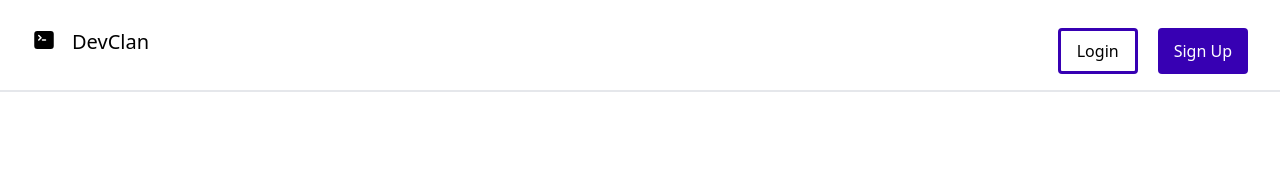
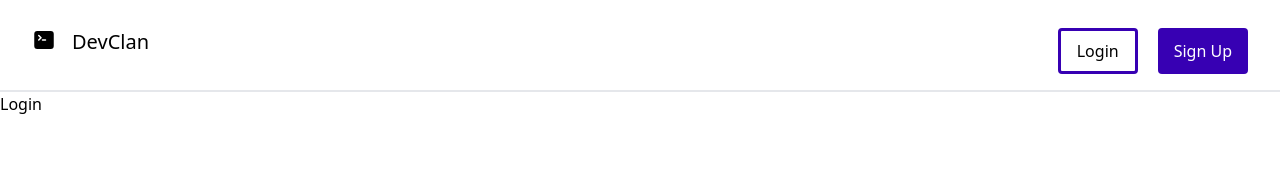
Before and after one commit to RahulRawatji/devClan, a React (Vite) app: page / in a window 1280 px wide. Shown: the top 182 px of the page. Built offline with nearby package versions, Linux system fonts and the light colour scheme.

Commit message:
feat: :art: router added

```diff
--- a/package.json
+++ b/package.json
@@ -10,7 +10,8 @@
   },
   "dependencies": {
     "react": "^18.2.0",
-    "react-dom": "^18.2.0"
+    "react-dom": "^18.2.0",
+    "react-router-dom": "^6.8.0"
   },
   "devDependencies": {
     "@types/react": "^18.0.26",
--- a/src/App.jsx
+++ b/src/App.jsx
@@ -1,12 +1,17 @@
+import { Route, Routes } from 'react-router-dom'
 import './App.css'
 import Navbar from './components/Navbar'
+import Login from './pages/Login'
 
 function App() {
 
-  return (
-    <div className="App">
-      <Navbar/>
-    </div>
+  return (<>
+    <Navbar />
+    <Routes>
+      <Route path='/' element={<Login/>} />
+    </Routes>
+  </>
+
   )
 }
 
--- a/src/main.jsx
+++ b/src/main.jsx
@@ -1,10 +1,13 @@
 import React from 'react'
 import ReactDOM from 'react-dom/client'
+import { BrowserRouter } from 'react-router-dom';
 import App from './App'
 import './index.css';
 
 ReactDOM.createRoot(document.getElementById('root')).render(
   <React.StrictMode>
+    <BrowserRouter>
     <App />
+    </BrowserRouter>
   </React.StrictMode>,
 )
--- /dev/null
+++ b/src/pages/Login.jsx
@@ -0,0 +1,9 @@
+import React from 'react'
+
+const Login = () => {
+  return (
+    <div>Login</div>
+  )
+}
+
+export default Login
```
Also changed, not shown: 1 other file (tests, documents, lock files or other folders).
